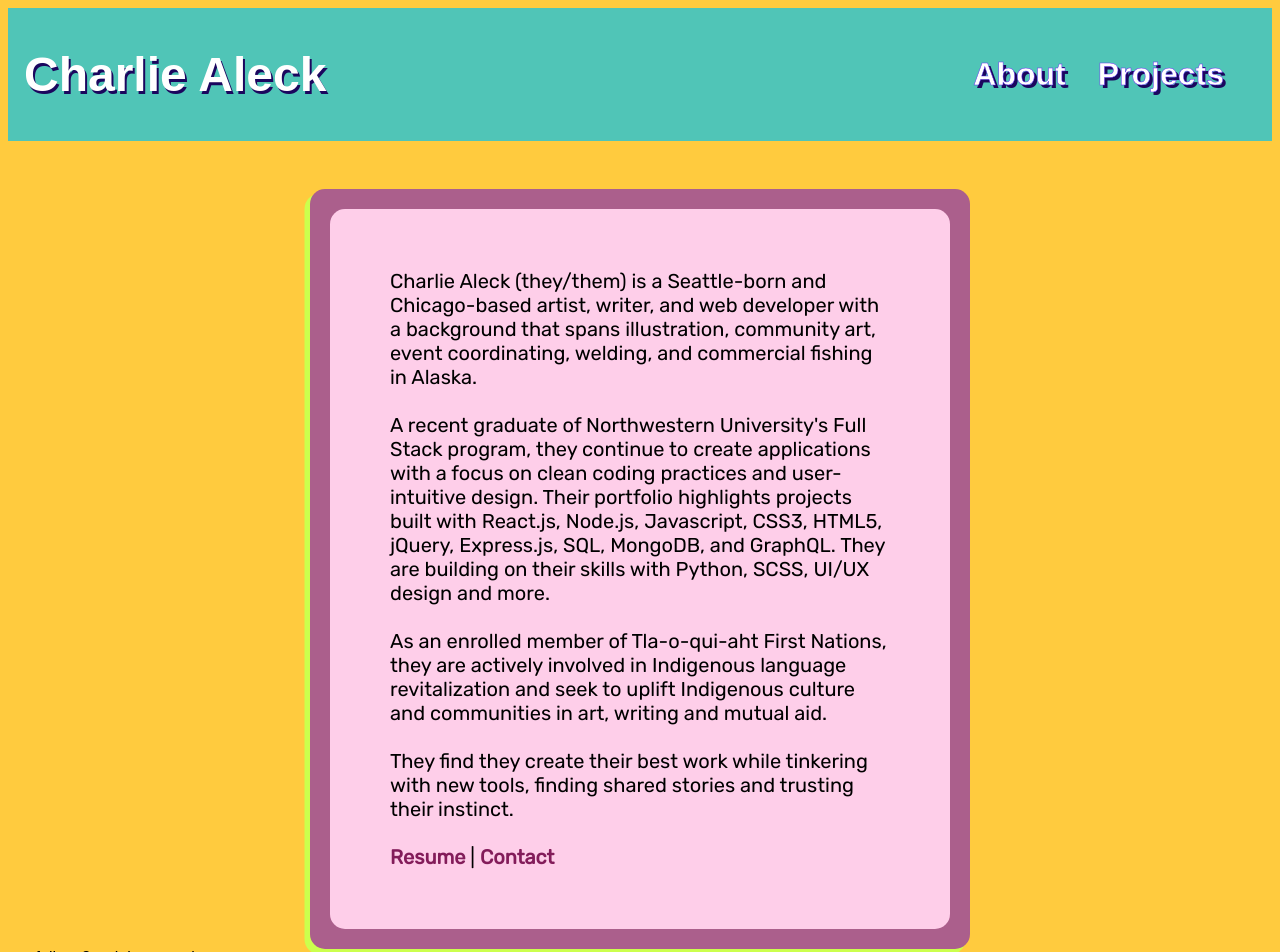
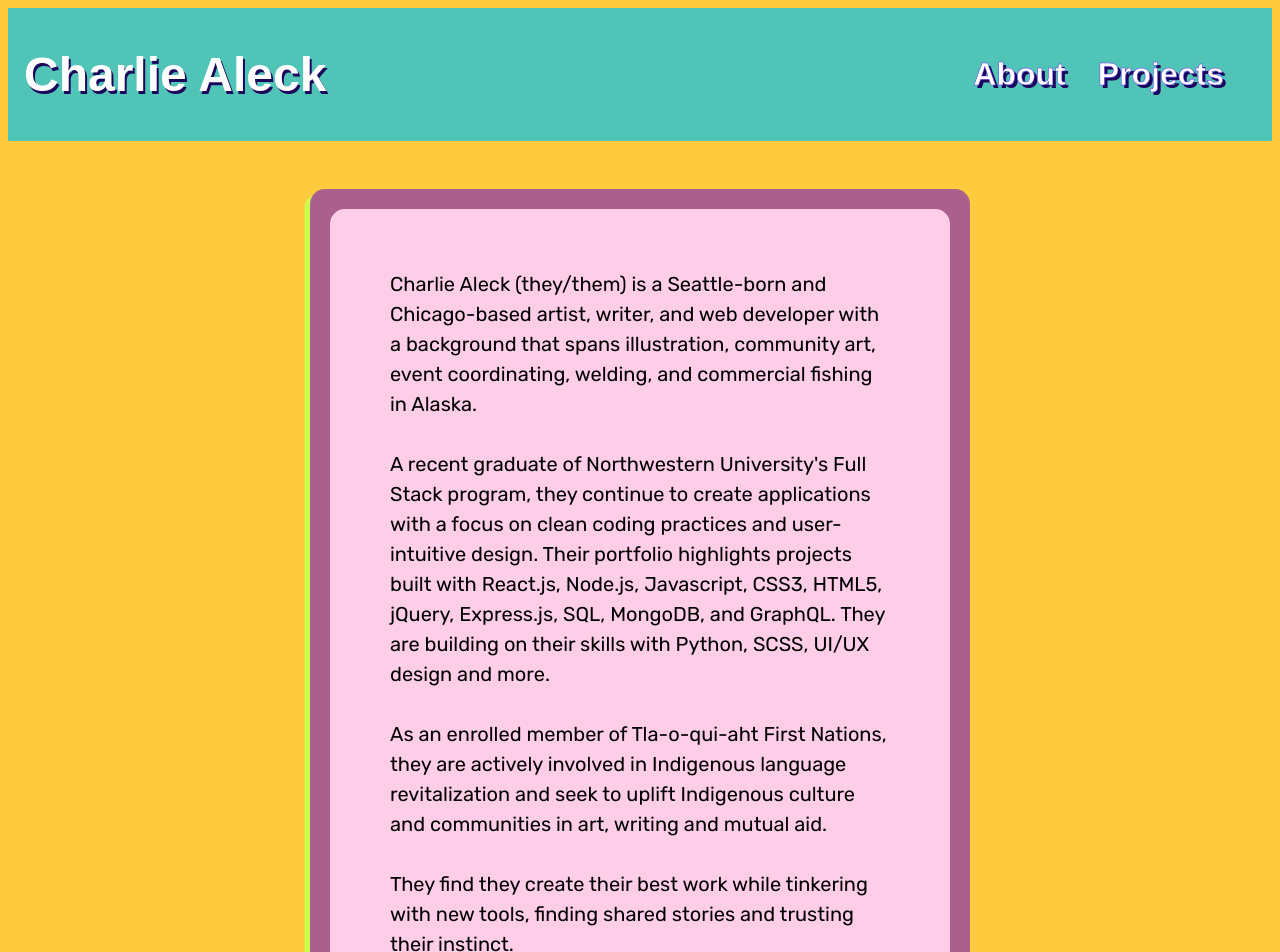
Before and after one commit to aleck-charlie/charlie3, a React (Create React App) app: page /about in a window 1280 px wide. Shown: the top 952 px of the page. Built offline with nearby package versions, Linux system fonts and the light colour scheme; a web font is replaced by a local one.

Commit message:
moved body styles to index.css

```diff
--- a/src/assets/css/Home.css
+++ b/src/assets/css/Home.css
@@ -24,8 +24,6 @@
       .home-img {
         display: flex;
         justify-content: center;
-        align-items: center;
-        padding: 20px;
-        width: min-content;
+        padding: 5px;
     }
   }
--- a/src/assets/css/Projects.css
+++ b/src/assets/css/Projects.css
@@ -27,15 +27,6 @@
   margin: auto;
 }
 
-p {
-  margin: auto;
-}
-
-a {
-  font-weight: 700;
-  color: #831c5a;
-  text-decoration: none;
-}
 
 .project-img:hover {
   transform: translateY(-4px);
--- a/src/index.css
+++ b/src/index.css
@@ -1,6 +1,17 @@
 body {
   background: #ffcb3e;
   font-family: "PT Sans Caption", sans-serif;
+}
+
+p {
+  margin: auto;
+  line-height: 1.5em;
+}
+
+a {
+  font-weight: 700;
+  color: #831c5a;
+  text-decoration: none;
 }
 
 .main-card {
```
